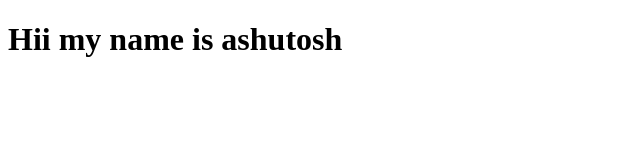
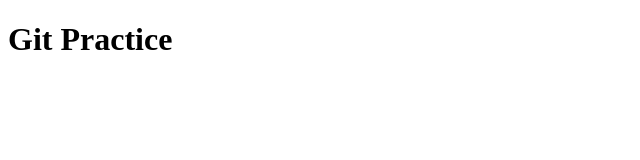
Before and after one commit to webdevashu123/project3, a plain HTML site: page index.html in a window 1280 px wide. Shown: the whole page, without its empty margins (0-640 px from the left). Drawn offline with Linux system fonts and the light colour scheme.

Commit message:
final commit

```diff
--- a/index.html
+++ b/index.html
@@ -6,6 +6,6 @@
     <title>Document</title>
 </head>
 <body>
-    <h1>Hii my name is ashutosh</h1>
+    <h1>Git Practice</h1>
 </body>
 </html>
```
